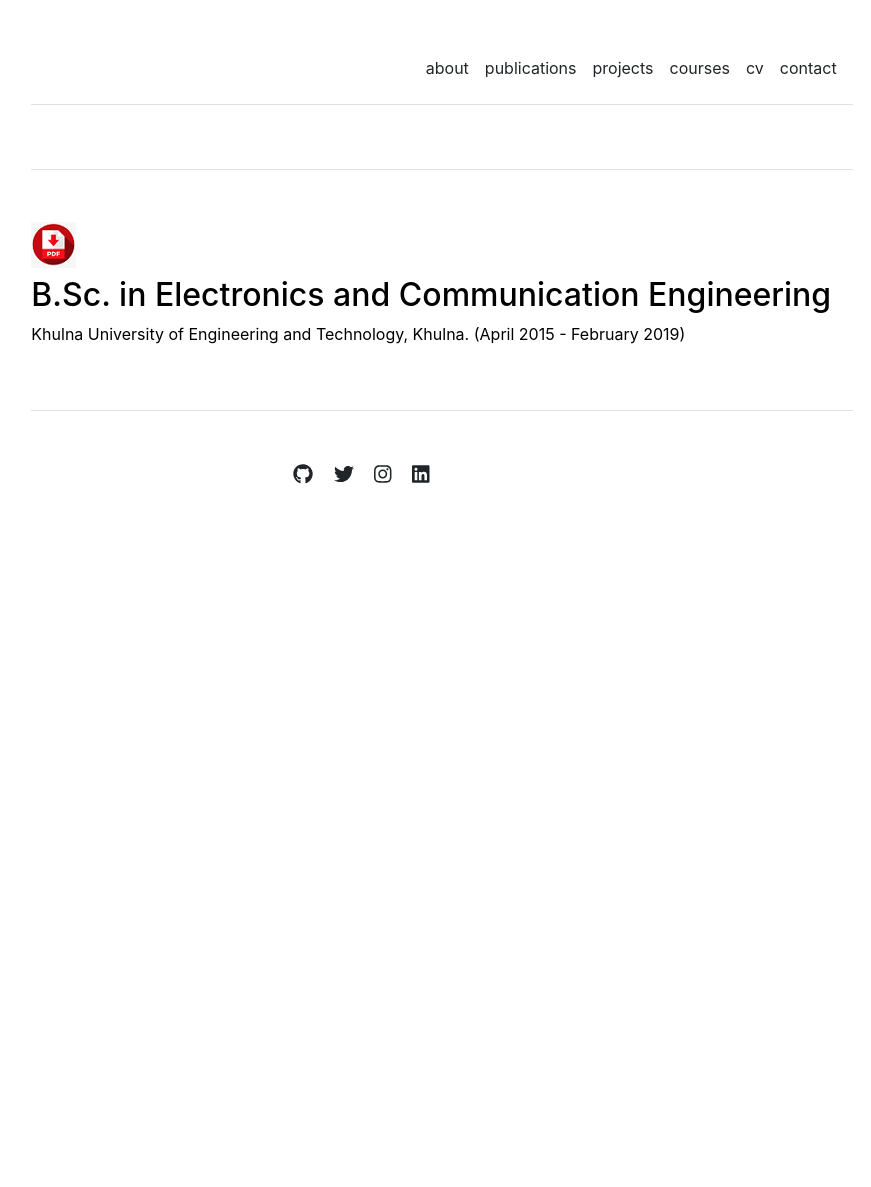
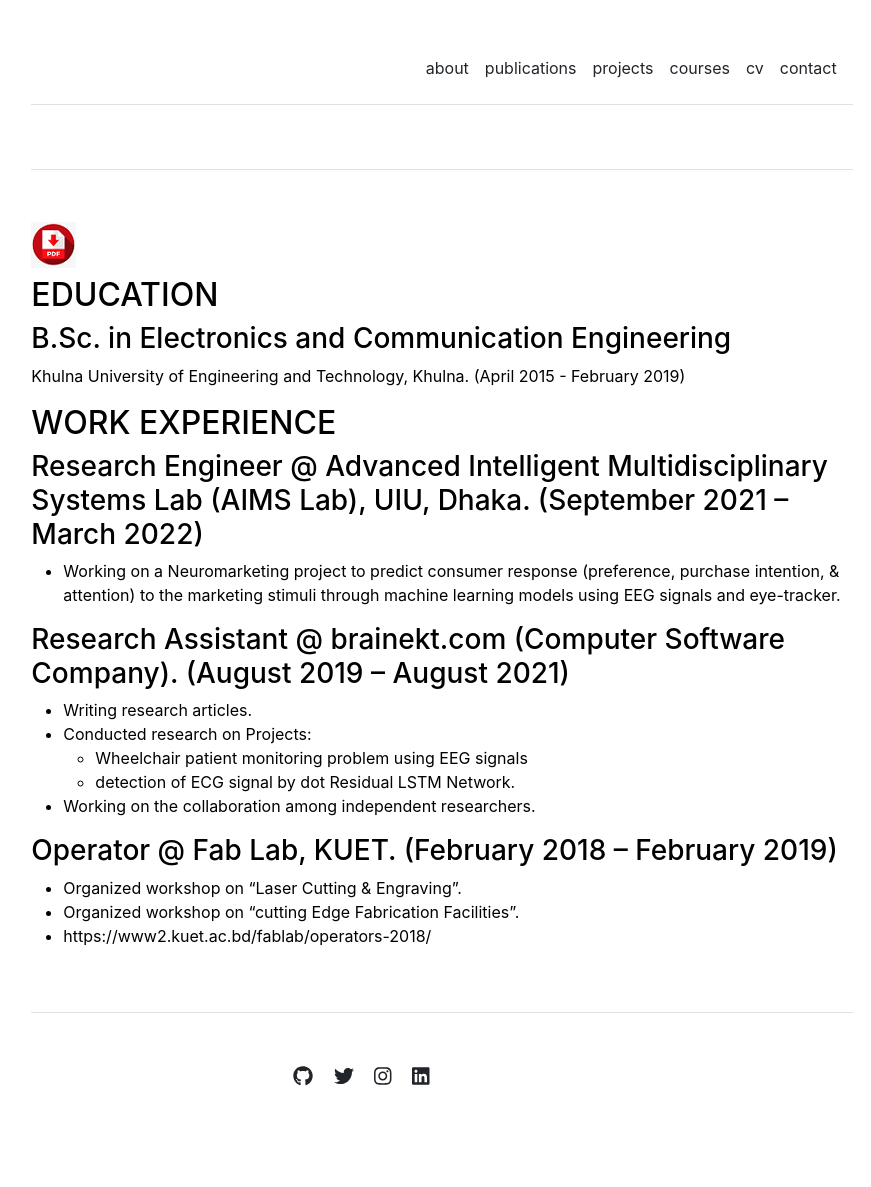
Before and after one commit to Anannabiswas/anannabiswas.github.io, a Jekyll site: the page built from cv.md, in a window 1280 px wide. Shown: the whole page, without its empty margins (198-1069 px from the left). Built offline with Jekyll 4.4.1, drawn with Linux system fonts in a browser that asks for light colours; our own code applies the rules of GitHub Pages for plain Markdown files; before the commit the page ends 900 px from its top, so only the background shows below that.

Commit message:
Update cv.md

```diff
--- a/cv.md
+++ b/cv.md
@@ -1,7 +1,25 @@
 # [![pdf icon](/assets/cvpdf/pdf.png "Download Ananna's cv")](assets/cv/Ananna_CV.pdf) <br>
 
 
-
-## B.Sc. in Electronics and Communication Engineering
+## EDUCATION
+### B.Sc. in Electronics and Communication Engineering
 
 Khulna University of Engineering and Technology, Khulna. (April 2015 - February 2019)
+
+## WORK EXPERIENCE
+### Research Engineer @ Advanced Intelligent Multidisciplinary Systems Lab (AIMS Lab), UIU, Dhaka.  (September 2021 – March 2022)
+
+* Working on a Neuromarketing project to predict consumer response (preference, purchase intention, & attention) to the marketing stimuli through machine learning models using EEG signals and eye-tracker.
+
+### Research Assistant @ brainekt.com (Computer Software Company). (August 2019 – August 2021)
+
+* Writing research articles.
+* Conducted research on Projects:
+   - Wheelchair patient monitoring problem using EEG signals
+   - detection of ECG signal by dot Residual LSTM Network.
+* Working on the collaboration among independent researchers.
+
+### Operator @ Fab Lab, KUET. (February 2018 – February 2019)
+* Organized workshop on “Laser Cutting & Engraving”.
+* Organized workshop on “cutting Edge Fabrication Facilities".
+* https://www2.kuet.ac.bd/fablab/operators-2018/
```
